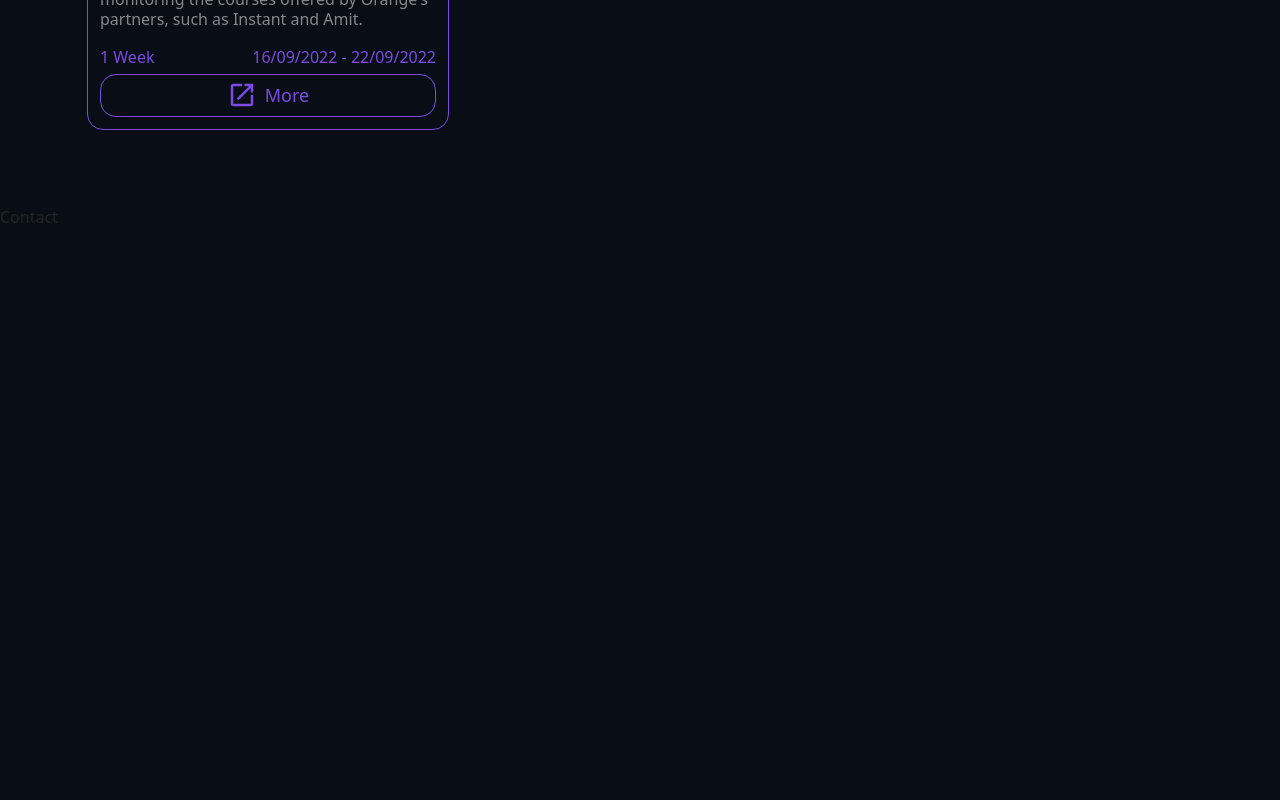
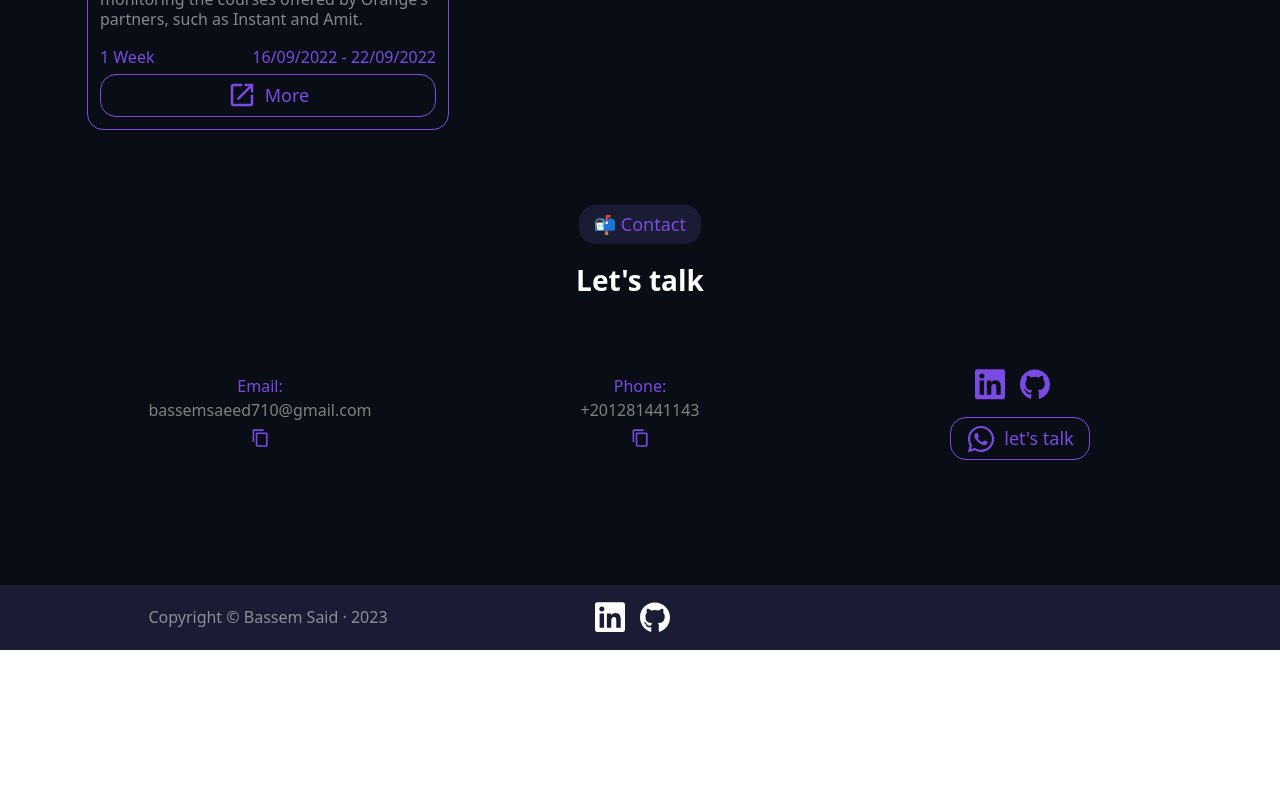
Before and after one commit to bassem620/my-portfolio, a React (Create React App) app: page / in a window 1280 px wide. Shown: the part 2340-3140 px from the top of the page. After the commit the page ends 2990 px from the top, so only its background shows below. Built offline with nearby package versions, Linux system fonts and the light colour scheme.

Commit message:
Contact v1.0

```diff
--- a/src/pages/Contact.jsx
+++ b/src/pages/Contact.jsx
@@ -1,7 +1,63 @@
+import { Col, Container, Row } from "react-bootstrap"
+import { WhatsappBtn } from "../components"
+import { Link } from "react-router-dom"
+import LinkedInLogo from '../components/logos/LinkedInLogo';
+import GitHubLogo from '../components/logos/GitHubLogo';
+import ContentCopyOutlinedIcon from '@mui/icons-material/ContentCopyOutlined';
+
 const Contact = () => {
+    const LinkedInLink = "https://www.linkedin.com/in/bassemsaeed620/";
+    const GitHubLink = "https://github.com/bassem620";
+
+    const copyToClipboard = text => {
+        const textarea = document.createElement('textarea');
+        textarea.value = text;
+        document.body.appendChild(textarea);
+        textarea.select();
+        document.execCommand('copy');
+        document.body.removeChild(textarea);
+        // Show Message
+        const message = document.createElement('div');
+        message.textContent = 'Copied to clipboard!';
+        message.className = "popMsg"
+        document.body.appendChild(message);
+        // Remove Message
+        setTimeout(() => {
+            document.body.removeChild(message);
+        }, 2000);
+    }
+
     return (
-        <div className="section" id="contact">
-            Contact
+        <div className="contact section" id="contact">
+            <Container>
+                <div className="textBox mx-auto">
+                    <span>📬 Contact</span>
+                </div>
+                <h3 className="heading">Let's talk</h3>
+                <Row>
+                    <Col className="contactBox email" md={6} lg={4}>
+                        <span className="d-block text-sec">Email:</span>
+                        <Link target="_blank" to="https://mail.google.com/mail/?view=cm&fs=1&tf=1&to=bassemsaeed710@gmail.com" className="emailAddress">bassemsaeed710@gmail.com</Link>
+                        <ContentCopyOutlinedIcon onClick={ _ => copyToClipboard("bassemsaeed710@gmail.com")} className="copyEmail"/>
+                    </Col>
+                    <Col className="contactBox email" md={6} lg={4}>
+                        <span className="d-block text-sec">Phone:</span>
+                        <Link target="_blank" to="tel:+201281441143" className="emailAddress">+201281441143</Link>
+                        <ContentCopyOutlinedIcon onClick={ _ => copyToClipboard("+201281441143")} className="copyEmail"/>
+                    </Col>
+                    <Col className="contactBox social" md={12} lg={4}>
+                            <div className='socialLinks'>
+                                <Link target="_blank" to={LinkedInLink}>
+                                    <LinkedInLogo color='#7B4AE2' />
+                                </Link>
+                                <Link target="_blank" to={GitHubLink}>
+                                    <GitHubLogo color='#7B4AE2' />
+                                </Link>
+                            </div>
+                            <WhatsappBtn />
+                    </Col>
+                </Row>
+            </Container>
         </div>
     )
 }
--- /dev/null
+++ b/src/sass/_contact.scss
@@ -0,0 +1,67 @@
+.contact{
+    width: 100%;
+    min-height: 450px;
+    height: fit-content !important;
+    .heading{
+        color: $white;
+        margin: 0 auto !important;
+        text-align: center;
+        font-weight: 600;
+        margin-top: 0 !important;
+        margin-bottom: 20px !important;
+    }
+    .row{
+        .contactBox{
+            display: flex;
+            align-items: center;
+            justify-content: center;
+            padding: 50px 0;
+        }
+        @media (max-width: 992px) {
+            .contactBox{
+                padding: 20px 0;
+            }
+        }
+    }
+    .email{
+        display: flex;
+        flex-direction: column;
+        align-items: center;
+        justify-content: center;
+        .emailAddress{
+            transition: $transition02;
+            color: $grey;
+            text-decoration: none;
+            &:hover{
+                color: $sec;
+            }
+        }
+        .copyEmail{
+            color: $sec;
+            transition: $transition02;
+            width: 27px;
+            height: 32px;
+            padding: 4px;
+            border-radius: 5px;
+            &:hover{
+                background-color: $grey25;
+            }
+        }
+    }
+    .social{
+        display: flex;
+        flex-direction: column;
+        align-items: center;
+        justify-content: center;
+        .socialLinks{
+            margin-bottom: 15px;
+            height: 35px;
+            svg{
+                width: 30px;
+            }
+            a{
+                padding-right: 15px;
+            }
+        }
+    }
+}
--- a/src/sass/_variables.scss
+++ b/src/sass/_variables.scss
@@ -4,6 +4,7 @@ $white : #FFFFFF;
 $main50 : #191c33;
 $sec50: rgba($color: #7B4AE2, $alpha: 0.1);
 $white50: rgba(255, 255, 255, 0.5);
+$grey: grey;
 $grey25: rgba($color: grey, $alpha: 0.25);
 
 $navHeight: 70px;
--- a/src/sass/index.scss
+++ b/src/sass/index.scss
@@ -9,4 +9,5 @@
 @import './home';
 @import './about';
 @import './skills';
+@import './contact';
 @import './footer';
```
Also changed, not shown: src/sass/_global.scss (+11 -0 lines), src/index.css.
